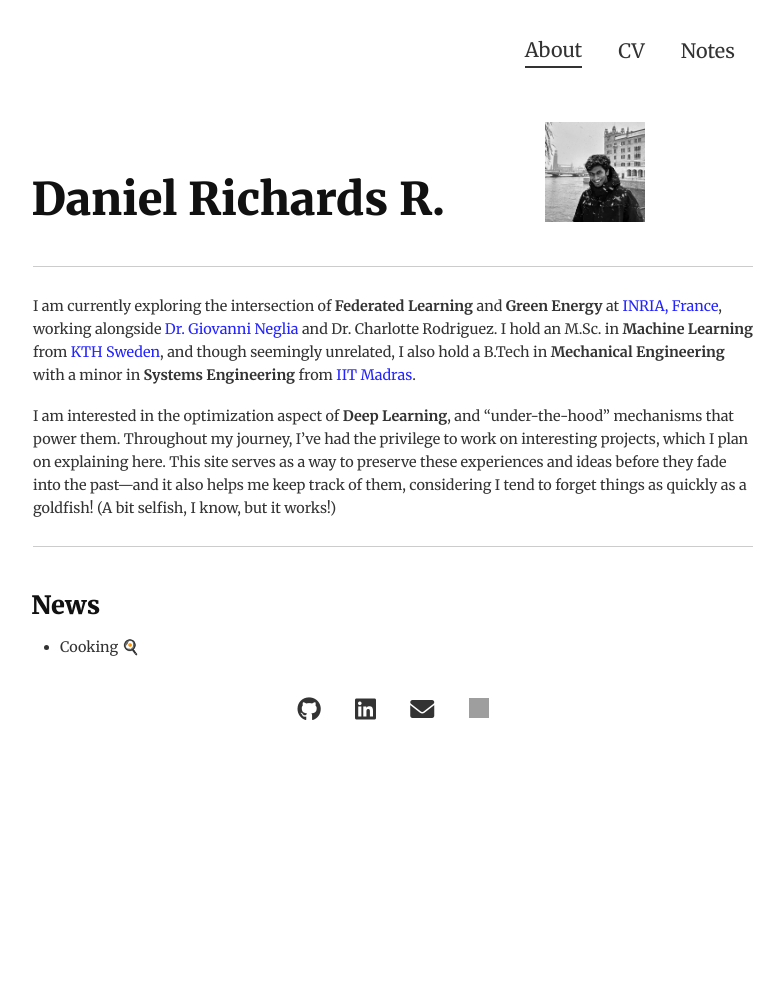
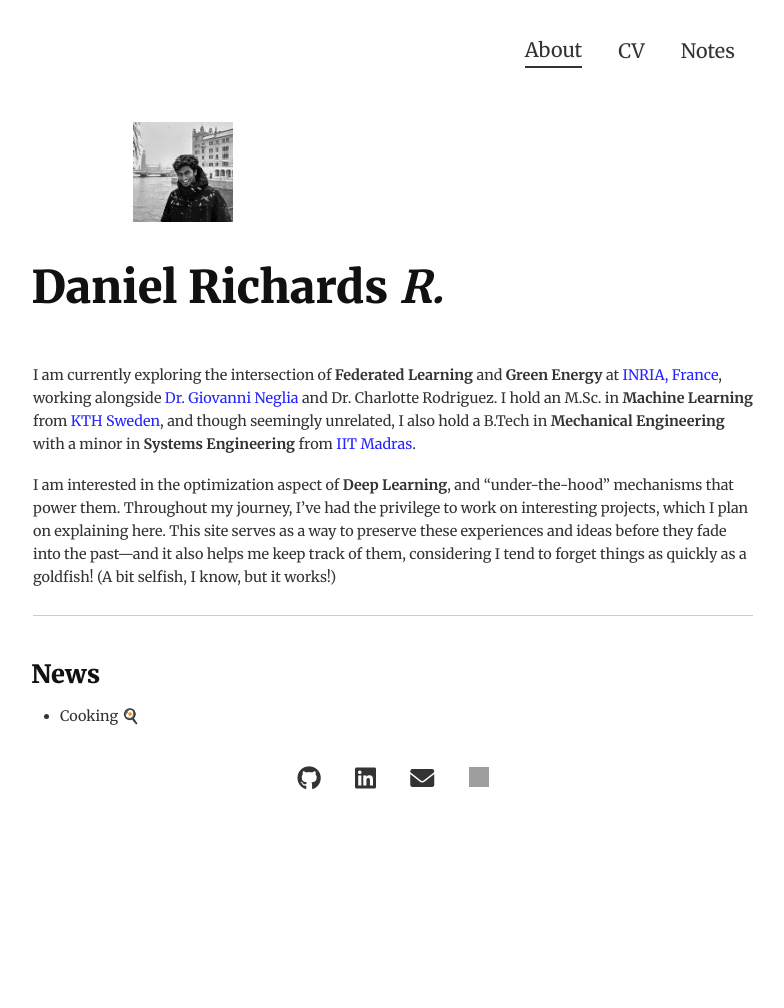
Before and after one commit to dannyrichy/dannyrichy.github.io, a Jekyll site: the page built from docs/index.md, in a window 1280 px wide. Shown: the whole page, without its empty margins (247-1031 px from the left). Built offline with Jekyll 4.4.1, drawn with Linux system fonts in a browser that asks for light colours; grey boxes are pictures that could not be loaded.

Commit message:
Update index.md

```diff
--- a/docs/index.md
+++ b/docs/index.md
@@ -1,12 +1,8 @@
 ---
 layout: default
 ---
-<div style="display: flex; justify-content: space-between; align-items: flex-end; width: 100%;">
-  <h1 style="margin-bottom: 1rem;">Daniel Richards R.</h1>
-  <img src="assets/profile.jpg" alt="profileimg">
-</div>
-
----
+![profileimg](/assets/profile.jpg)
+# Daniel Richards ***R.***
 
 I am currently exploring the intersection of **Federated Learning** and **Green Energy** at [INRIA, France](https://www.inria.fr/fr/centre-inria-universite-cote-azur), working alongside [Dr. Giovanni Neglia](http://www-sop.inria.fr/members/Giovanni.Neglia/) and Dr. Charlotte Rodriguez. I hold an M.Sc. in **Machine Learning** from [KTH Sweden](https://www.kth.se/), and though seemingly unrelated, I also hold a B.Tech in **Mechanical Engineering** with a minor in **Systems Engineering** from [IIT Madras](https://www.iitm.ac.in/).
 
```
